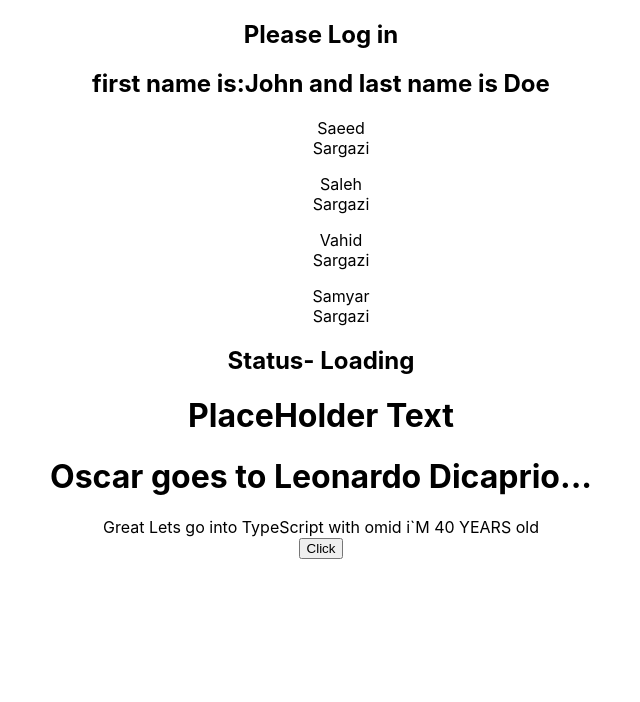
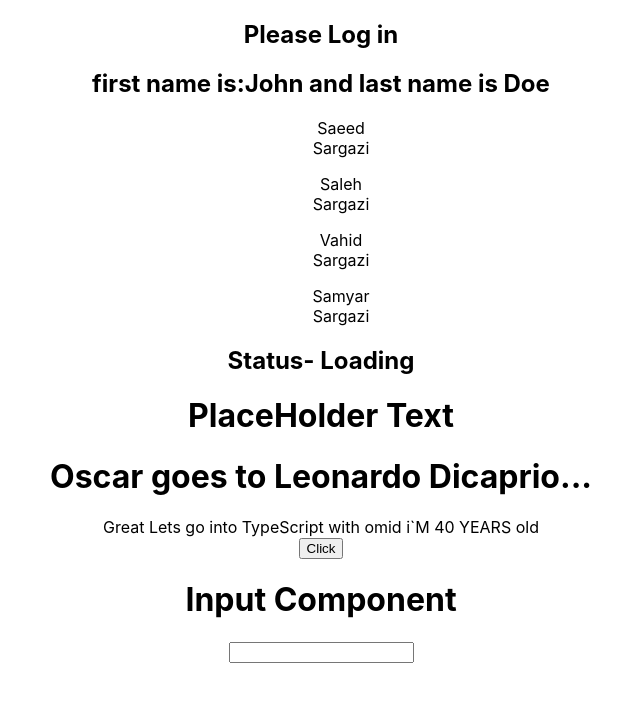
Before and after one commit to Omid-Sargazi/React-TypeScript, a React (Create React App) app: page / in a window 1280 px wide. Shown: the top 702 px of the page, without its empty margins (319-959 px from the left). Built offline with nearby package versions, Linux system fonts and the light colour scheme.

Commit message:
React TypeScript Event Props, Input change

```diff
--- a/src/App.tsx
+++ b/src/App.tsx
@@ -53,6 +53,7 @@
 import Oscar from "./components/Oscar"
 import Great from './components/Great';
 import Button from "./components/Button"
+import Input from "./components/Input"
 
 export default function App() {
 
@@ -90,6 +91,7 @@
       </Oscar>
       <Great name="omid"  isLogged={true}/>
       <Button handleClick={(event,id)=> {console.log("Clicked", event,id)}}/>
+      <Input value={""} handleChange={(event)=>{console.log("changed....",event.target.value)}}/>
     </div>
   )
 }
--- /dev/null
+++ b/src/components/Input.tsx
@@ -0,0 +1,13 @@
+type InputProps = {
+    value:string,
+    handleChange:(event:React.ChangeEvent<HTMLInputElement>)=>void;
+}
+export default function Input(props:InputProps)
+{
+    return (
+        <>
+            <h1>Input Component</h1>
+            <input value={props.value} onChange={props.handleChange} type="text"/>
+        </>
+    )
+}
```
